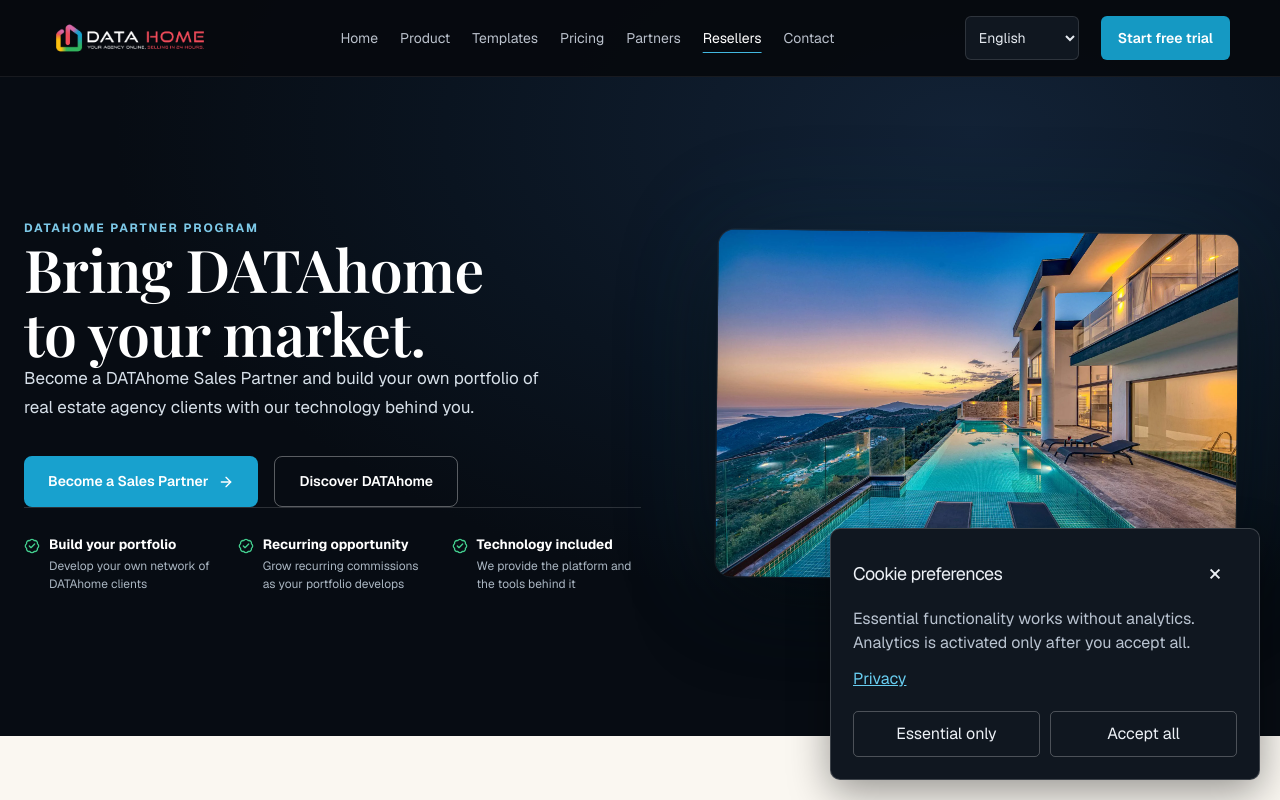
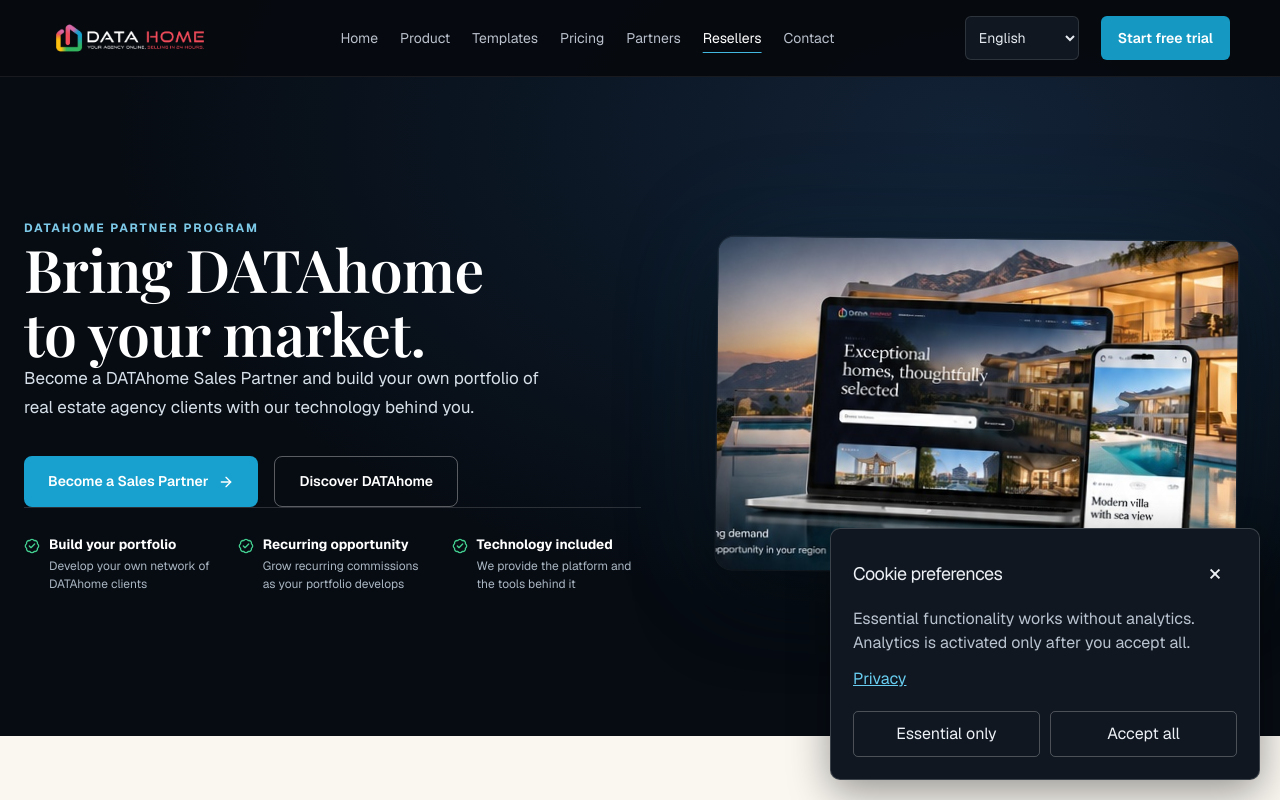
Before and after one commit to allo-les-anges/data-home-light-landing, a Next.js app in the folder datahome-landing/: page /en/resellers in a window 1280 px wide. Shown: the top 800 px of the page. Built offline with nearby package versions, Linux system fonts and the light colour scheme.

Commit message:
fix: replace reseller hero visual with approved mockup asset

```diff
--- a/datahome-landing/components/resellers/ResellerPage.tsx
+++ b/datahome-landing/components/resellers/ResellerPage.tsx
@@ -74,7 +74,7 @@
             </ul>
           </div>
           <div className={s.heroVisual} aria-hidden="true">
-            <Image src="/resellers/hero-villa-sunset.webp" alt="" width={515} height={344} priority className={s.heroVisualImg} />
+            <Image src="/resellers/reseller-hero-visual.jpg" alt="" width={515} height={330} priority className={s.heroVisualImg} />
           </div>
         </div>
       </section>
```
Also changed, not shown: datahome-landing/public/resellers/reseller-hero-visual.jpg (added).
